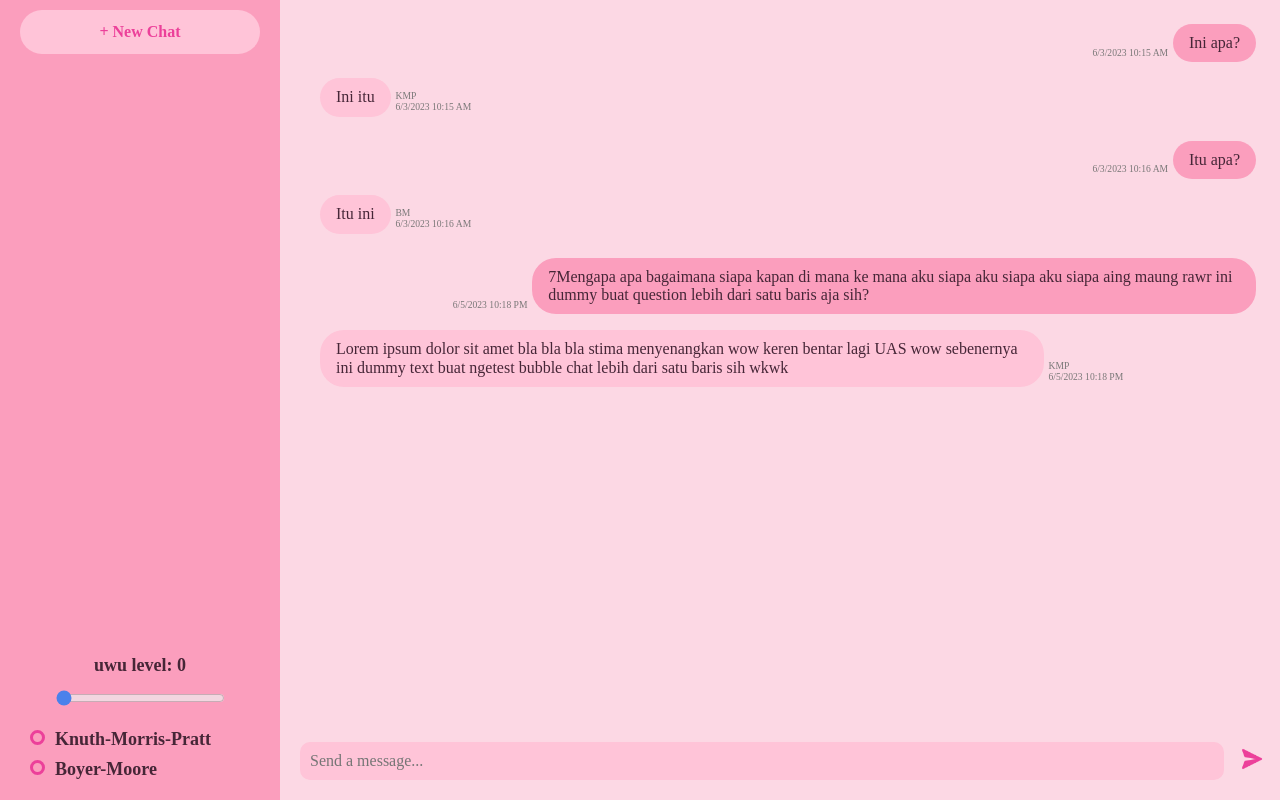
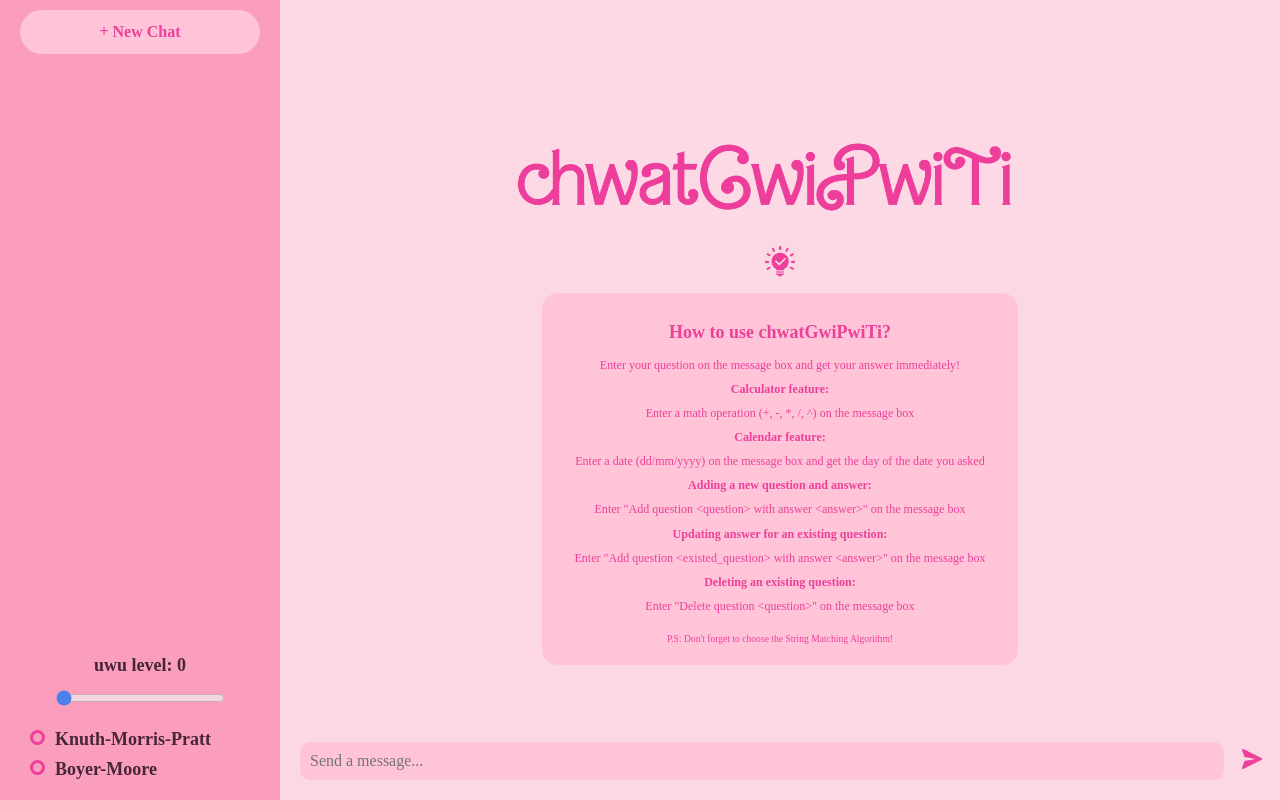
Before and after one commit to JerichoFletcher/Tubes3_13521042, a React (Create React App) app: page / in a window 1280 px wide. Built offline with nearby package versions, Linux system fonts and the light colour scheme.

Commit message:
frontend: YAAAAAAAAAAASSSSSAHAHAHASHAAHSAGSGAGSHGAHSGHAGHSASAS

```diff
--- /dev/null
+++ b/src/event.js
@@ -0,0 +1,14 @@
+function subscribe(eventName, listener) {
+    document.addEventListener(eventName, listener);
+  }
+
+  function unsubscribe(eventName, listener) {
+    document.removeEventListener(eventName, listener);
+  }
+
+  function publish(eventName, data) {
+    const event = new CustomEvent(eventName, { detail: data });
+    document.dispatchEvent(event);
+  }
+
+  export { publish, subscribe, unsubscribe};
--- a/src/index.js
+++ b/src/index.js
@@ -4,31 +4,33 @@ import './index.css';
 import App from './App.js';
 import reportWebVitals from './reportWebVitals.js';
 import { request } from './connect.js';
+import { publish } from './event';
 const url = require('url');
 
 const historyList = [];
 const chatList = [
-{
-    history_id: 1,
-    timestamp: new Date(2023, 5, 3, 10, 15, 23),
-    question: "Ini apa?",
-    answer: "Ini itu",
-    algorithm: "KMP"
-},
-{
-    history_id: 1,
-    timestamp: new Date(2023, 5, 3, 10, 16, 23),
-    question: "Itu apa?",
-    answer: "Itu ini",
-    algorithm: "BM"
-},
-{
-    history_id: 1,
-    timestamp: new Date(2023, 5, 5, 22, 18, 46),
-    question: "7Mengapa apa bagaimana siapa kapan di mana ke mana aku siapa aku siapa aku siapa aing maung rawr ini dummy buat question lebih dari satu baris aja sih?",
-    answer: "Lorem ipsum dolor sit amet bla bla bla stima menyenangkan wow keren bentar lagi UAS wow sebenernya ini dummy text buat ngetest bubble chat lebih dari satu baris sih wkwk",
-    algorithm: "KMP"
-}];
+    // {
+        // history_id: 1,
+        // timestamp: new Date(2023, 5, 3, 10, 15, 23),
+        // question: "Ini apa?",
+        // answer: "Ini itu",
+        // algorithm: "KMP"
+    // },
+    // {
+        // history_id: 1,
+        // timestamp: new Date(2023, 5, 3, 10, 16, 23),
+        // question: "Itu apa?",
+        // answer: "Itu ini",
+        // algorithm: "BM"
+    // },
+    // {
+        // history_id: 1,
+        // timestamp: new Date(2023, 5, 5, 22, 18, 46),
+        // question: "7Mengapa apa bagaimana siapa kapan di mana ke mana aku siapa aku siapa aku siapa aing maung rawr ini dummy buat question lebih dari satu baris aja sih?",
+        // answer: "Lorem ipsum dolor sit amet bla bla bla stima menyenangkan wow keren bentar lagi UAS wow sebenernya ini dummy text buat ngetest bubble chat lebih dari satu baris sih wkwk",
+        // algorithm: "KMP"
+    // }
+];
 const currentConfig = {
     historyId: null,
     algorithm: '',
@@ -57,9 +59,13 @@ const props = {
 
         const req = request(path, data => {
             const response = JSON.parse(data);
+            response.historyId = parseInt(response.historyId);
+            response.timestamp = new Date(response.timestamp);
             console.log(response);
+
             currentConfig.historyId = response.history_id;
             chatList.push(response);
+            publish('onChatListUpdate', chatList);
         });
         req.end();
         // const response = await acceptUserQuery(query, currentConfig);
--- a/src/pages/ChatBubble.jsx
+++ b/src/pages/ChatBubble.jsx
@@ -1,4 +1,5 @@
-import React from "react";
+import React, { useEffect, useState } from "react";
+import { publish, subscribe, unsubscribe } from "../event";
 
 const Bubble = ({text, type}) => {
     return (
@@ -39,11 +40,9 @@ const Bubble = ({text, type}) => {
     );
 }
 
-const ChatBubble = ({props}) => {
-
-
+const ChatBubble = ({chats}) => {
     return (
-        props.chat.map((chat) => (
+        chats.map((chat) => (
             <div className="chat-bubble" key={chat.timestamp}>
                 <div className="chat-bubble-q">
                     <Bubble text={chat} type="Q" />
--- a/src/pages/ChatInput.jsx
+++ b/src/pages/ChatInput.jsx
@@ -1,5 +1,6 @@
-import React, { useState } from "react";
+import React, { useEffect, useState } from "react";
 import icon_sendbutton from './../resources/assets/icon_sendbutton.png'
+import { publish } from "../event";
 
 const ChatInput = ({onSendClick}) => {
     const [value, setValue] = useState('');
@@ -7,6 +8,7 @@ const ChatInput = ({onSendClick}) => {
     const handleClick = () => {
         setValue('');
         onSendClick(value);
+        publish('onChatListUpdate', []);
     }
 
     const handleTextChange = (event) => {
--- a/src/pages/MainPage.jsx
+++ b/src/pages/MainPage.jsx
@@ -1,9 +1,10 @@
-import React, {Component} from "react";
+import React, {Component, useEffect, useState} from "react";
 import Sidemenu from "./Sidemenu";
 // import ChatBox from "./ChatBox";
 import Splash from "./Splash";
 import ChatBubble from "./ChatBubble";
 import ChatInput from "./ChatInput";
+import { subscribe, unsubscribe } from "../event";
 
 // export default class MainPage extends Component {
 //     constructor(props){
@@ -29,6 +30,16 @@ const updatePage = (props, historyId = undefined) => {
 }
 
 function MainPage({props}){
+    const [chatList, setChatList] = useState(props.chat);
+
+    useEffect(() => {
+        subscribe('onChatListUpdate', event => setChatList(event.detail));
+        console.log('[INFO] Subscribing event listener: MainPage::onChatListUpdate');
+        return () => {
+            unsubscribe('onChatListUpdate', _ => {});
+        }
+    });
+
     return (
         <div className="App">
             <Sidemenu props={props} handleConfigChange={config => props.onConfigChange(config)} handleNewChatButtonClick={() => updatePage(props)} handleHistoryTabClick={history_id => updatePage(props, history_id)} />
@@ -41,10 +52,10 @@ function MainPage({props}){
                             <ChatBubble />
                         </div>
                     } */
-                    props.chat.length > 0
+                    chatList.length > 0
                     ?
                         <div className="chat-bubble-container">
-                            <ChatBubble props={props} />
+                            <ChatBubble chats={chatList} />
                         </div>
                     :
                         <Splash />
```
Also changed, not shown: 1 other file (tests, documents, lock files or other folders).
